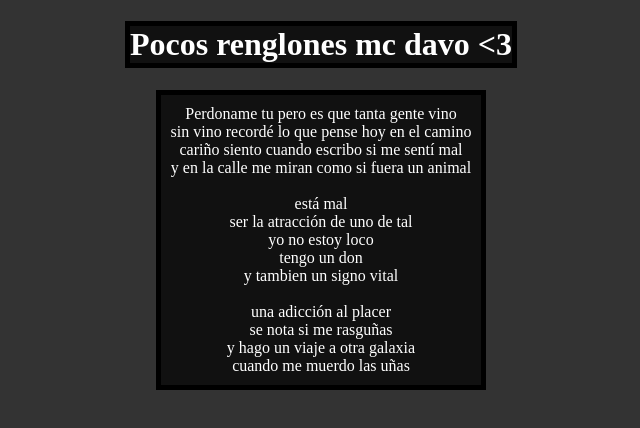
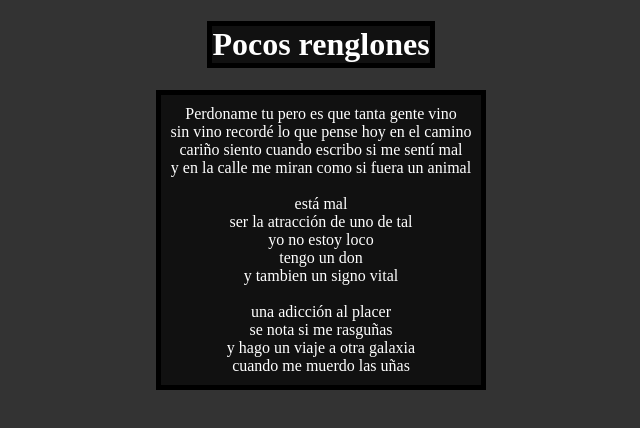
Before and after one commit to Caleido21/git-and-github, a plain HTML site: page index.html in a window 1280 px wide. Shown: the whole page, without its empty margins (319-959 px from the left). Drawn offline with Linux system fonts and the light colour scheme.

```diff
--- a/index.html
+++ b/index.html
@@ -9,7 +9,7 @@
 </head>
 <body>
     <center>
-    <h1>Pocos renglones mc davo <3 </h1>
+    <h1>Pocos renglones</h1>
 
     <p>Perdoname tu
         pero es que tanta gente vino <br>
```
